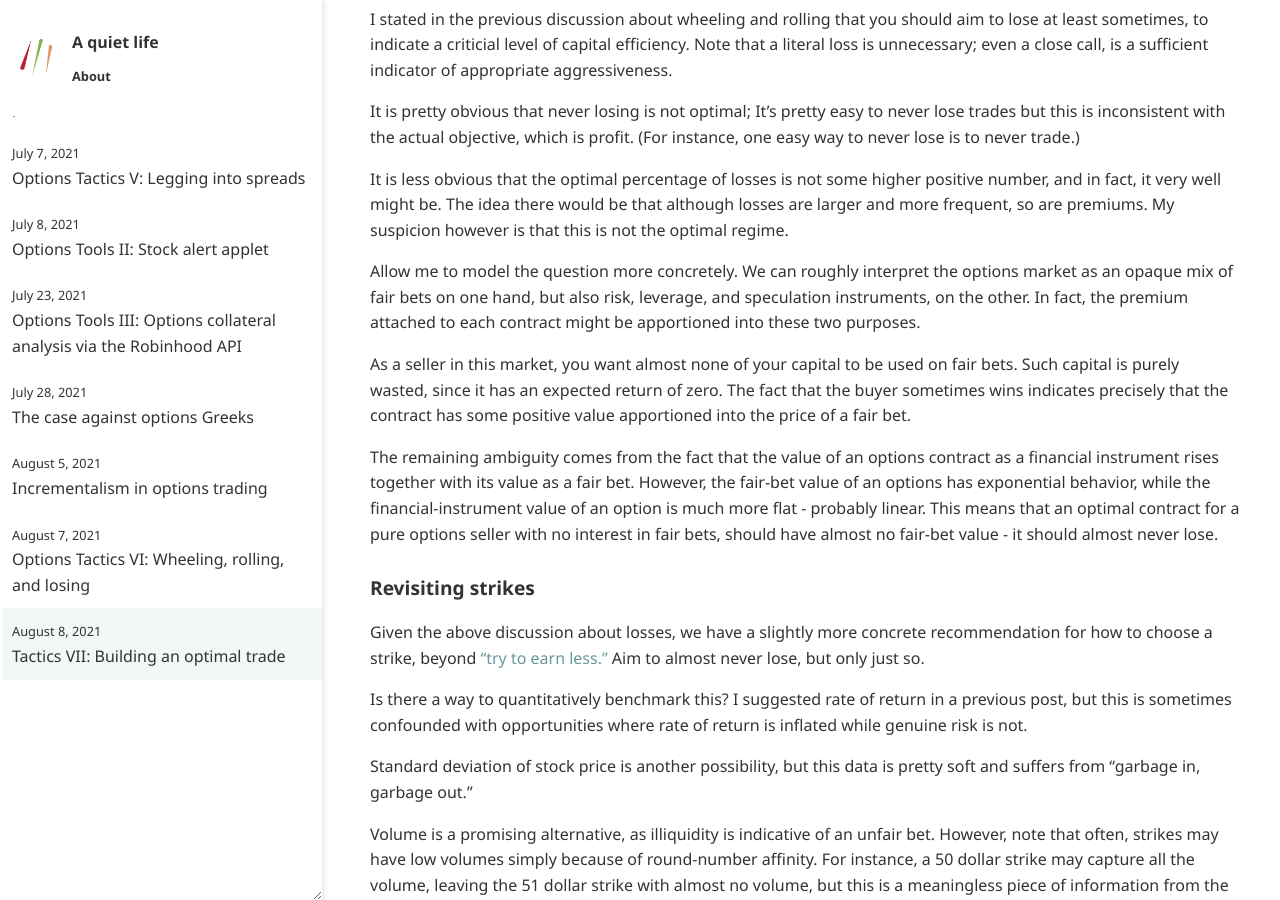
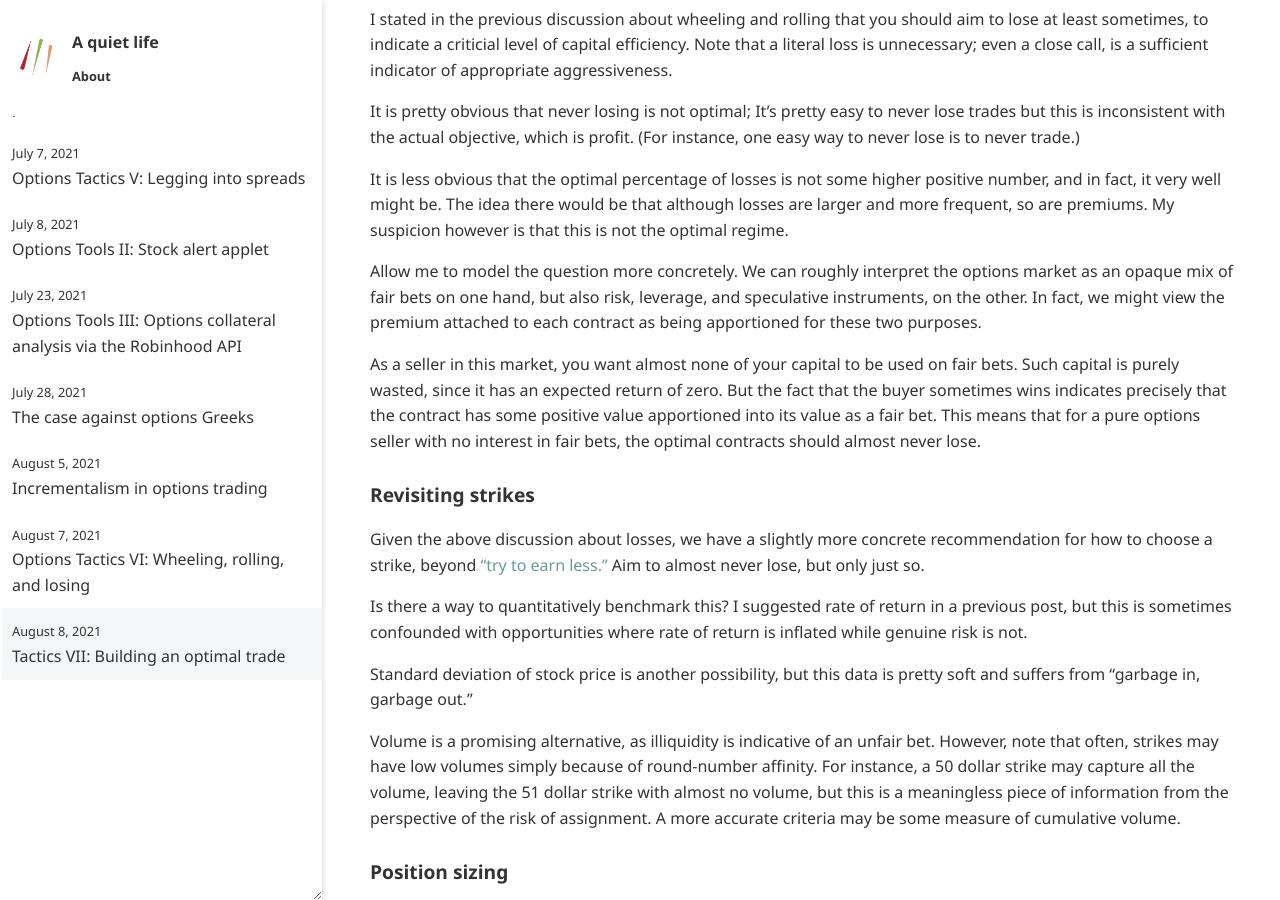
Before and after one commit to ansyblenetwork/aquietlife, a Jekyll site: the page built from _posts/2021-08-08-sizing.md, in a window 1280 px wide and 900 px high, scrolled down 356 px. Built offline with Jekyll 4.4.1, drawn with Linux system fonts in a browser that asks for light colours.

Commit message:
Update 2021-08-08-sizing.md

```diff
--- a/_posts/2021-08-08-sizing.md
+++ b/_posts/2021-08-08-sizing.md
@@ -20,11 +20,9 @@ It is pretty obvious that never losing is not optimal; It's pretty easy to never
 
 It is less obvious that the optimal percentage of losses is not some higher positive number, and in fact, it very well might be. The idea there would be that although losses are larger and more frequent, so are premiums. My suspicion however is that this is not the optimal regime.
 
-Allow me to model the question more concretely. We can roughly interpret the options market as an opaque mix of fair bets on one hand, but also risk, leverage, and speculation instruments, on the other. In fact, the premium attached to each contract might be apportioned into these two purposes.
+Allow me to model the question more concretely. We can roughly interpret the options market as an opaque mix of fair bets on one hand, but also risk, leverage, and speculative instruments, on the other. In fact, we might view the premium attached to each contract as being apportioned for these two purposes.
 
-As a seller in this market, you want almost none of your capital to be used on fair bets. Such capital is purely wasted, since it has an expected return of zero. The fact that the buyer sometimes wins indicates precisely that the contract has some positive value apportioned into the price of a fair bet.
-
-The remaining ambiguity comes from the fact that the value of an options contract as a financial instrument rises together with its value as a fair bet. However, the fair-bet value of an options has exponential behavior, while the financial-instrument value of an option is much more flat - probably linear. This means that an optimal contract for a pure options seller with no interest in fair bets, should have almost no fair-bet value - it should almost never lose.
+As a seller in this market, you want almost none of your capital to be used on fair bets. Such capital is purely wasted, since it has an expected return of zero. But the fact that the buyer sometimes wins indicates precisely that the contract has some positive value apportioned into its value as a fair bet. This means that for a pure options seller with no interest in fair bets, the optimal contracts should almost never lose.
 
 
 ### Revisiting strikes
```
